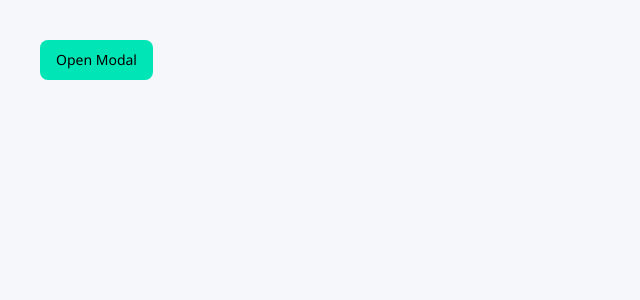
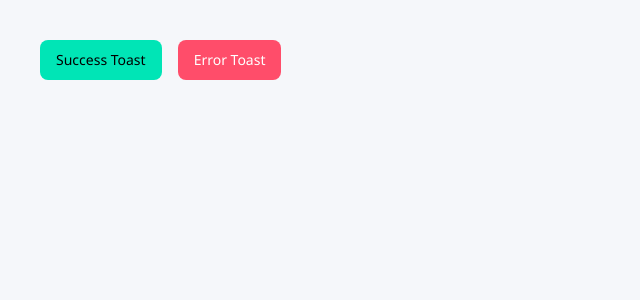
Before and after one commit to snehagoswami02/neurolinkx-fe, a Next.js app: page / in a window 1280 px wide. Shown: the top 300 px of the page, without its empty margins (0-640 px from the left). Built offline with nearby package versions, Linux system fonts and the light colour scheme.

Commit message:
feat: add toast notification system with Sonner integration

```diff
--- a/package.json
+++ b/package.json
@@ -17,6 +17,7 @@
     "next": "16.2.6",
     "react": "19.2.4",
     "react-dom": "19.2.4",
+    "sonner": "^2.0.7",
     "tailwind-merge": "^3.5.0"
   },
   "devDependencies": {
--- a/src/app/layout.tsx
+++ b/src/app/layout.tsx
@@ -1,7 +1,7 @@
 import type { Metadata } from "next";
 import { Geist, Geist_Mono } from "next/font/google";
 import "./globals.css";
-
+import { Toaster } from "sonner";
 const geistSans = Geist({
   variable: "--font-geist-sans",
   subsets: ["latin"],
@@ -27,7 +27,13 @@ export default function RootLayout({
       lang="en"
       className={`${geistSans.variable} ${geistMono.variable} h-full antialiased`}
     >
-      <body className="min-h-full flex flex-col">{children}</body>
+      <body className="min-h-full flex flex-col">{children}
+        <Toaster
+  position="top-right"
+  richColors
+  theme="dark"
+/>
+      </body>
     </html>
   );
 }
--- a/src/app/page.tsx
+++ b/src/app/page.tsx
@@ -7,34 +7,29 @@ import { Checkbox } from "@/components/ui/checkbox";
 import { Switch } from "@/components/ui/switch";
 import { Modal } from "@/components/ui/modal";
 import { Button } from "@/components/ui/button";
+import { showToast } from "@/components/ui/toast";
 import * as React from "react";
 
 
 export default function Home() {
-    const [open, setOpen] = React.useState(false);
-
-  return (
-    <main className="min-h-screen p-10">
-      <Button onClick={() => setOpen(true)}>Open Modal</Button>
-
-      <Modal
-        open={open}
-        onClose={() => setOpen(false)}
-        title="Update shipment status"
-        description="Confirm before applying this change."
-        footer={
-          <>
-            <Button variant="ghost" onClick={() => setOpen(false)}>
-              Cancel
-            </Button>
-            <Button onClick={() => setOpen(false)}>
-              Confirm
-            </Button>
-          </>
+    return (
+    <main className="min-h-screen p-10 flex gap-4">
+      <Button
+        onClick={() =>
+          showToast.success("Shipment updated successfully")
         }
       >
-        This action will update the selected shipment status.
-      </Modal>
+        Success Toast
+      </Button>
+
+      <Button
+        variant="danger"
+        onClick={() =>
+          showToast.error("Failed to update shipment")
+        }
+      >
+        Error Toast
+      </Button>
     </main>
   );
 }
--- /dev/null
+++ b/src/components/ui/toast/index.ts
@@ -0,0 +1 @@
+export * from "./toast";
--- /dev/null
+++ b/src/components/ui/toast/toast.tsx
@@ -0,0 +1,17 @@
+"use client";
+
+import { toast } from "sonner";
+
+export const showToast = {
+  success: (message: string) =>
+    toast.success(message),
+
+  error: (message: string) =>
+    toast.error(message),
+
+  warning: (message: string) =>
+    toast.warning(message),
+
+  info: (message: string) =>
+    toast.info(message),
+};
```
Also changed, not shown: 2 other files (tests, documents, lock files or other folders).
